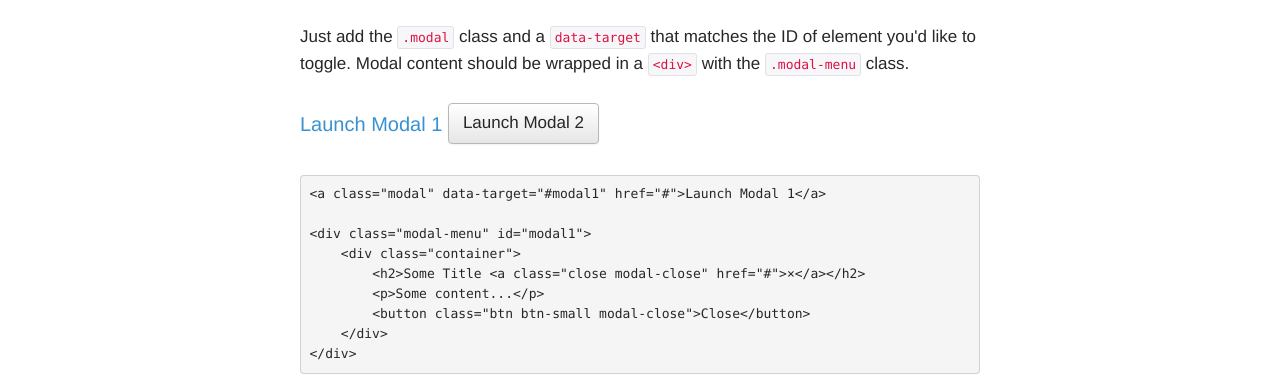
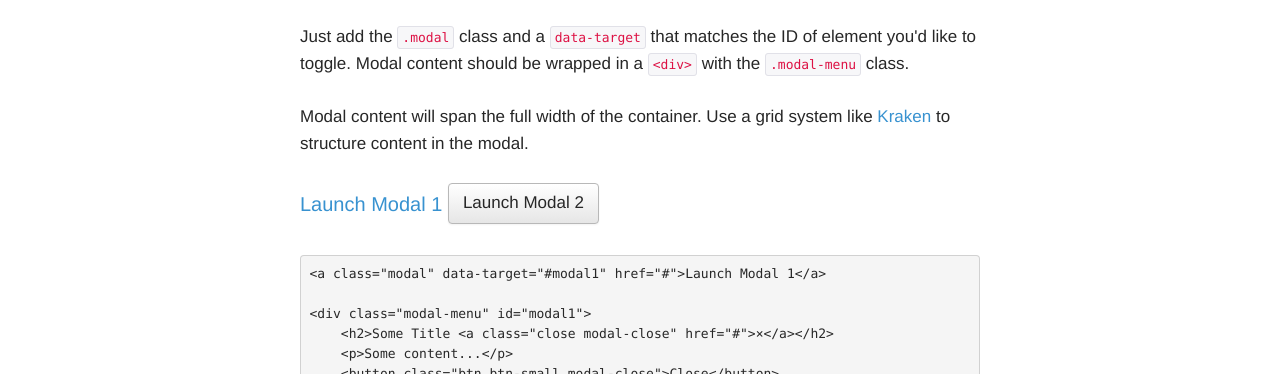
Before and after one commit to aussieweb/not-a-modal, a plain HTML site: page index.html in a window 1280 px wide. Shown: the part 578-952 px from the top of the page. Drawn offline with nearby package versions, Linux system fonts and the light colour scheme.

Commit message:
Updated how-to section

```diff
--- a/index.html
+++ b/index.html
@@ -37,6 +37,8 @@
 
 	        <p class="text-small">Just add the <code>.modal</code> class and a <code>data-target</code> that matches the ID of element you'd like to toggle. Modal content should be wrapped in a <code>&lt;div&gt;</code> with the <code>.modal-menu</code> class.</p>
 
+	        <p class="text-small">Modal content will span the full width of the container. Use a grid system like <a href="http://cferdinandi.github.com/kraken/">Kraken</a> to structure content in the modal.</p>
+
             <p>
                 <a class="modal" data-target="#modal1" href="#">Launch Modal 1</a>
                 <button class="btn btn-small modal" data-target="#modal2">Launch Modal 2</button>
@@ -61,11 +63,9 @@
             <pre>&lt;a class="modal" data-target="#modal1" href="#"&gt;Launch Modal 1&lt;/a&gt;
 
 &lt;div class="modal-menu" id="modal1"&gt;
-    &lt;div class="container"&gt;
-        &lt;h2&gt;Some Title &lt;a class="close modal-close" href="#"&gt;×&lt;/a&gt;&lt;/h2&gt;
-        &lt;p&gt;Some content...&lt;/p&gt;
-        &lt;button class="btn btn-small modal-close"&gt;Close&lt;/button&gt;
-    &lt;/div&gt;
+    &lt;h2&gt;Some Title &lt;a class="close modal-close" href="#"&gt;×&lt;/a&gt;&lt;/h2&gt;
+    &lt;p&gt;Some content...&lt;/p&gt;
+    &lt;button class="btn btn-small modal-close"&gt;Close&lt;/button&gt;
 &lt;/div&gt;</pre>
 
             <hr>
```
